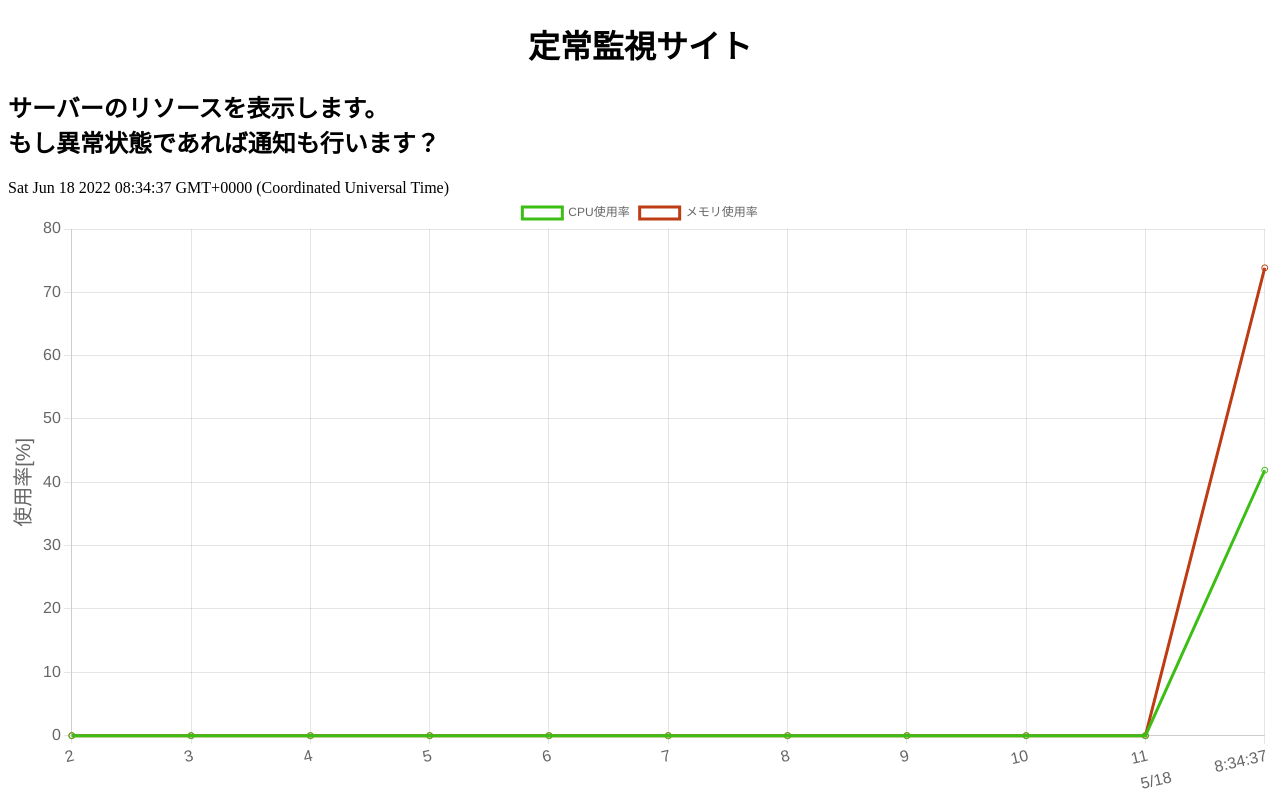
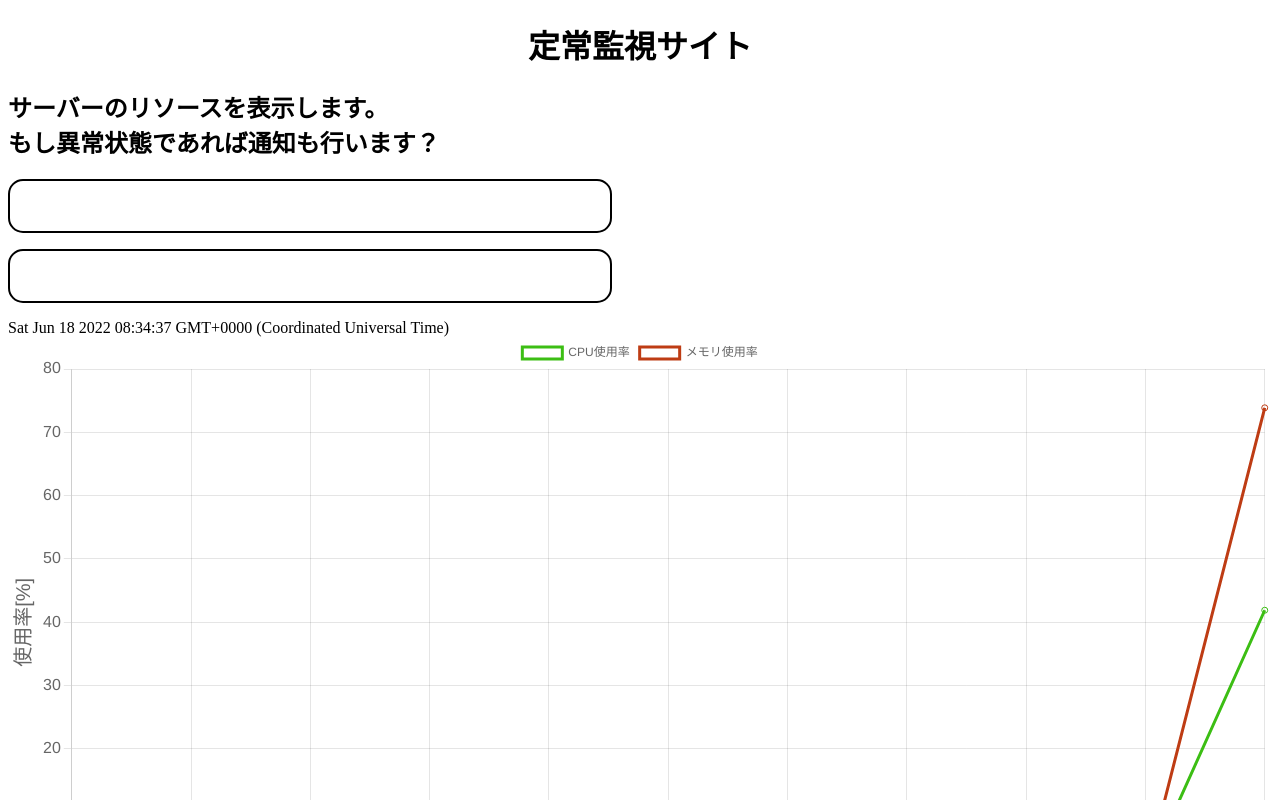
Before and after one commit to Elsammit/ResourceViewerApp, a React (Create React App) app: page / in a window 1280 px wide. Shown: the top 800 px of the page. Built offline with nearby package versions, Linux system fonts and the light colour scheme; no server answers.

Commit message:
メッセージ追加対応

```diff
--- a/src/MainWindow.js
+++ b/src/MainWindow.js
@@ -9,9 +9,11 @@ class MainWindow extends React.Component {
   }
 
   AlertIsValueOverFlow = (num) => {
+    var WarningMsg = <p className="NormalBox">Memory OK!!</p>;
     if (num === 1) {
-      console.log("OverFlow !!!!!!!!!!!!!!");
-    } else {
+      //console.log("OverFlow !!!!!!!!!!!!!!");
+      WarningMsg = <p className="NormalBox">Memory OK!!</p>;
+    } else if (num == 2) {
       console.log("Warning !!!!!!!!!!!!!!");
     }
   };
@@ -25,6 +27,8 @@ class MainWindow extends React.Component {
           <br />
           もし異常状態であれば通知も行います？
         </h2>
+        <p className="NormalBox"></p>
+        <p className="NormalBox"></p>
         <div>
           <WriteGraph OverFlow={this.AlertIsValueOverFlow} />
         </div>
--- a/src/UsageGraph.js
+++ b/src/UsageGraph.js
@@ -78,6 +78,8 @@ class WriteGraph extends React.Component {
         memUsage: memUsage
       });
       if (cpuNum > 80 || memNum > 80) {
+        this.Alert(1);
+      } else if (cpuNum > 70 || memNum > 70) {
         this.Alert(2);
       }
     }, 3000);
--- a/src/styles.css
+++ b/src/styles.css
@@ -2,3 +2,23 @@
   font-family: sans-serif;
   text-align: center;
 }
+
+:root {
+  --MessageBoxHeight: 50px;
+  --MessageBoxWidth: 600px;
+  --MessageBoxRadius: 15px;
+}
+
+.NormalBox {
+  border: solid 2px black;
+  border-radius: var(--MessageBoxRadius);
+  height: var(--MessageBoxHeight);
+  width: var(--MessageBoxWidth);
+}
+
+.WarningBox {
+  border: solid 2px black;
+  border-radius: var(--MessageBoxRadius);
+  height: var(--MessageBoxHeight);
+  width: var(--MessageBoxWidth);
+}
```
